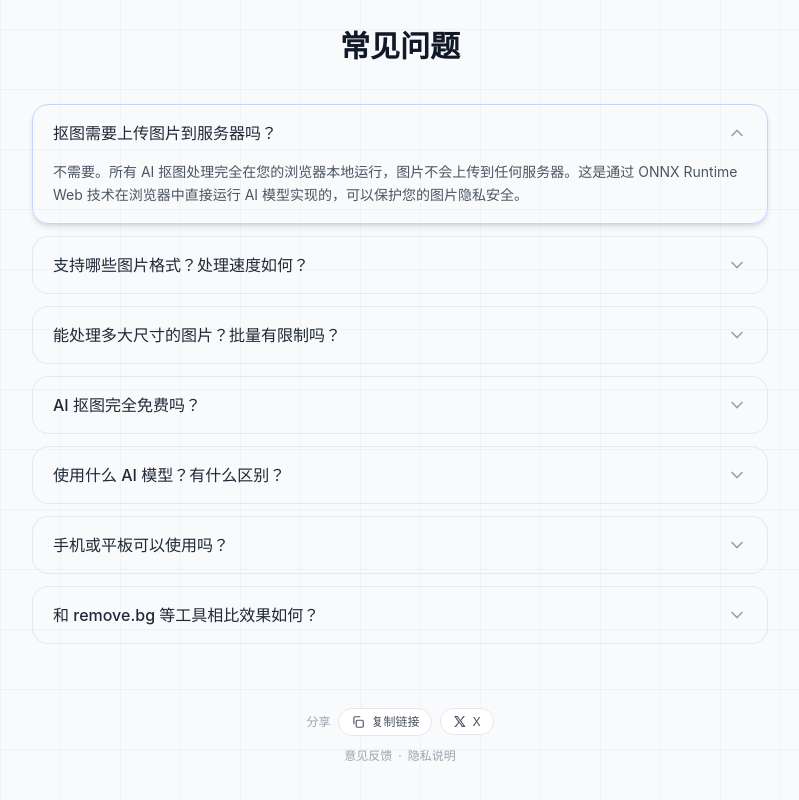
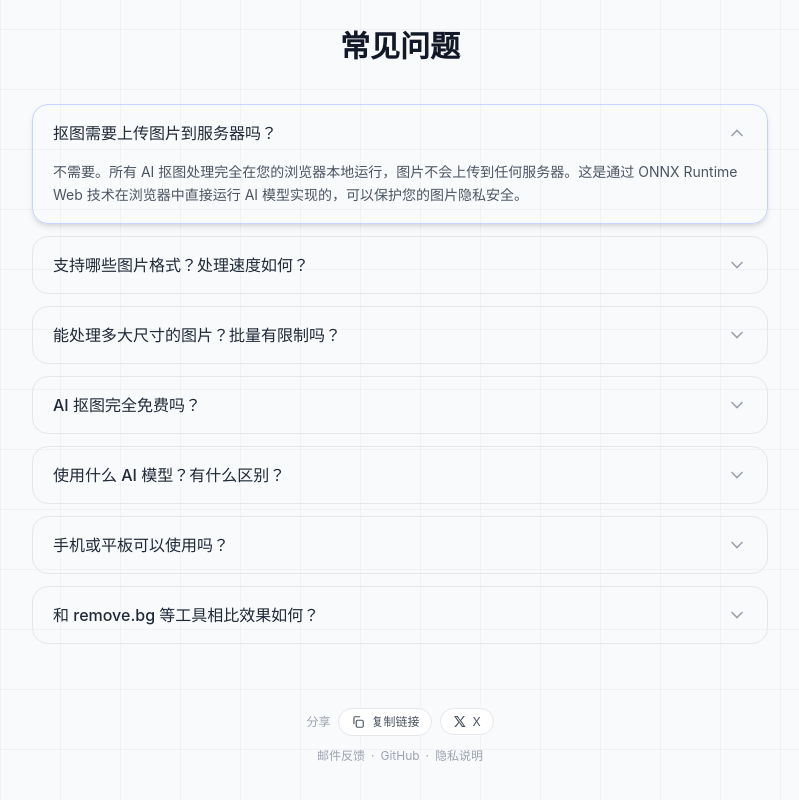
Before and after one commit to zhltzh/bg-remover, a Nuxt app in the folder bg-remover/: page / in a window 1280 px wide. Shown: the part 2851-3651 px from the top of the page, without its empty margins (240-1039 px from the left). Built offline with nearby package versions, Linux system fonts and the light colour scheme.

Commit message:
feat(footer): add email feedback channel alongside GitHub

```diff
--- a/bg-remover/components/SiteUtilityLinks.vue
+++ b/bg-remover/components/SiteUtilityLinks.vue
@@ -4,11 +4,18 @@
     <ShareLinks />
     <p class="mt-3 text-center text-xs text-gray-400">
       <a
+        :href="mailHref"
+        rel="nofollow"
+        class="underline-offset-2 hover:text-gray-700 hover:underline"
+        >邮件反馈</a
+      >
+      <span class="mx-1.5">·</span>
+      <a
         href="https://github.com/zhltzh/bg-remover/issues/new"
         target="_blank"
         rel="noopener noreferrer"
         class="underline-offset-2 hover:text-gray-700 hover:underline"
-        >意见反馈</a
+        >GitHub</a
       >
       <span class="mx-1.5">·</span>
       <NuxtLink to="/privacy" class="underline-offset-2 hover:text-gray-700 hover:underline"
@@ -17,3 +24,16 @@
     </p>
   </div>
 </template>
+
+<script setup lang="ts">
+import { onMounted, ref } from "vue";
+
+// 静态 HTML 里不写完整邮箱，挂载后再拼接，避免被垃圾邮件爬虫抓走。
+// 以后换域名邮箱，只改下面两行。
+const mailHref = ref("#");
+
+onMounted(() => {
+  const address = ["bushiyayaya", "qq.com"].join("@");
+  mailHref.value = `mailto:${address}?subject=${encodeURIComponent("抠图工具反馈")}`;
+});
+</script>
```
